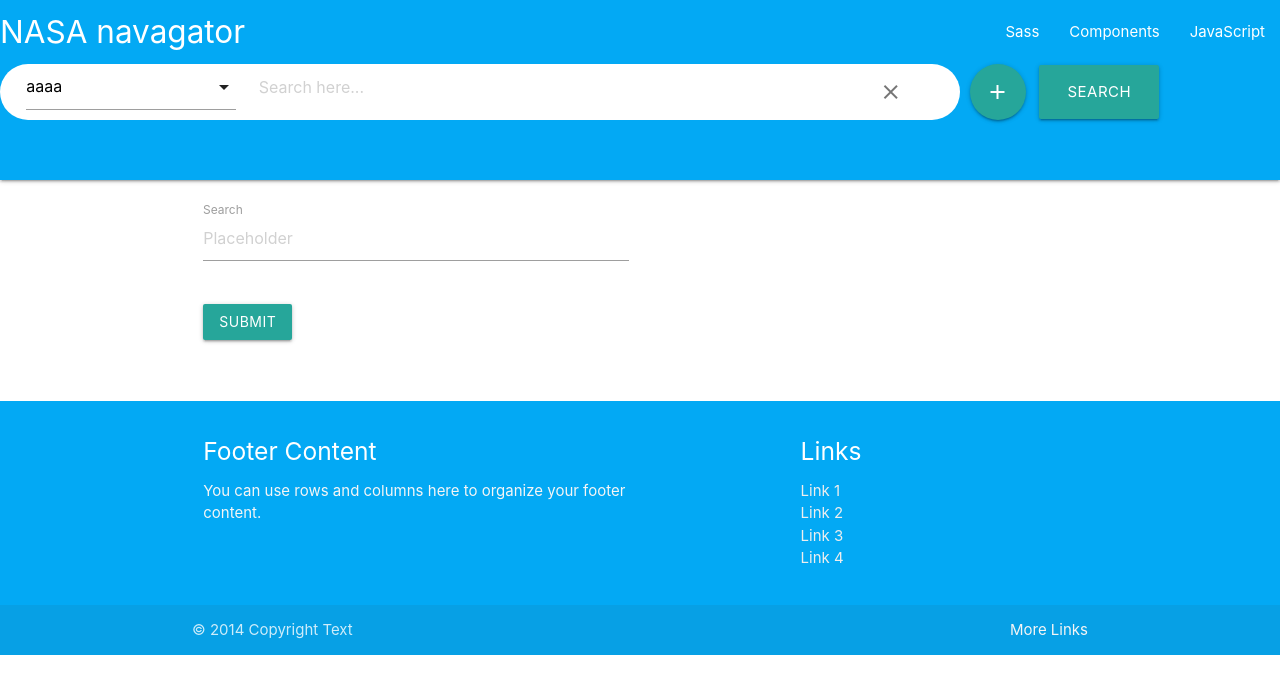
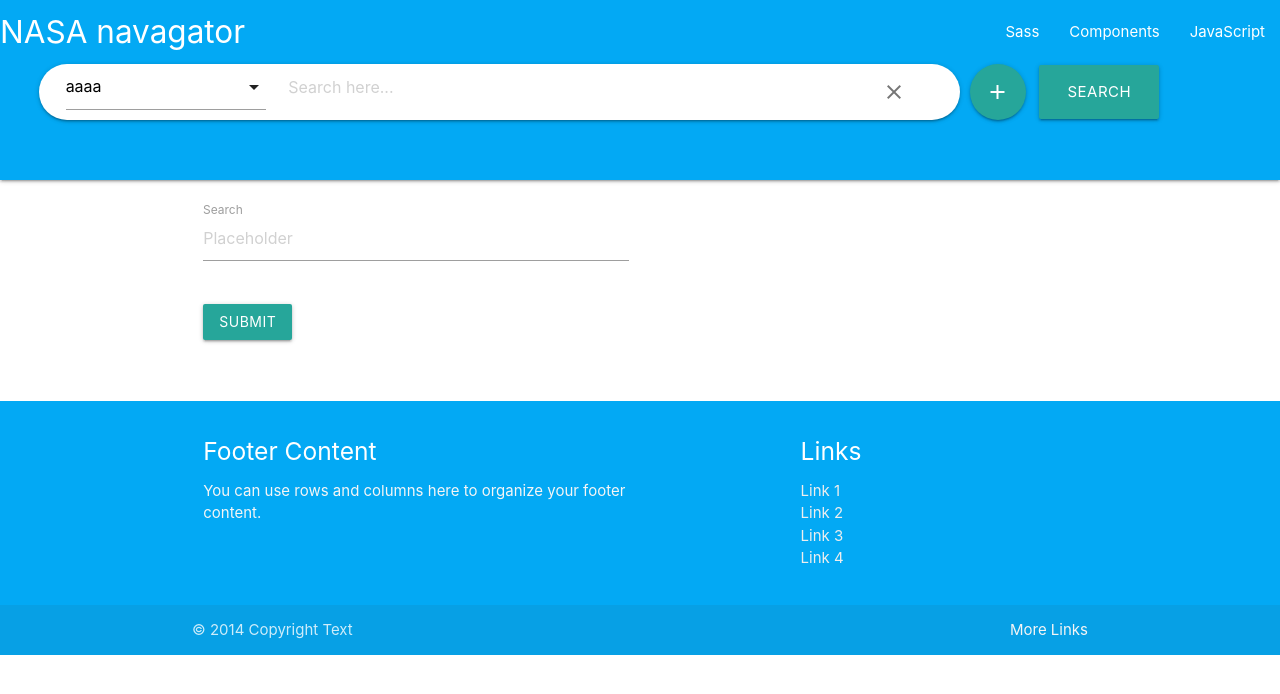
Before and after one commit to mjkern/NASAnavigator, a Jekyll site: the page built from index.html, in a window 1280 px wide. Shown: the top 694 px of the page. Built offline with Jekyll 4.4.1, drawn with Linux system fonts in a browser that asks for light colours.

Commit message:
improved search bar css

```diff
--- a/_includes/header.html
+++ b/_includes/header.html
@@ -15,7 +15,7 @@
             <div class="row">
               <div class="col s12 m9">
 
-                <div class="row criterion" id="criterion-0">
+                <div class="row criterion z-depth-1" id="criterion-0">
                   <div class="input-field col s3" id="domain-0">
                     <select>
                       <option value="aaaa" selected >aaaa</option>
--- a/_sass/overrides.scss
+++ b/_sass/overrides.scss
@@ -8,22 +8,6 @@ $accent-color:         #CDDC39;
 $primary-text-color:   #212121;
 $secondary-text-color: #757575;
 $divider-color:        #BDBDBD;
-
-// search bar
-.criterion {
-  background-color: $primary-color-text;
-  border-radius: 10000px; // arbitrarily large radius makes pill shape
-  padding-right: 1em;
-  padding-left: 1em;
-}
-
-.clear-criterion {
-  cursor: pointer; // make x look clickable
-}
-
-#search-actions .btn-large {
-  margin-left: 3%;
-}
 
 // material icons
 // found here
@@ -40,3 +24,24 @@ $divider-color:        #BDBDBD;
 /* Rules for using icons as white on a dark background. */
 .material-icons.md-light { color: rgba(255, 255, 255, 1); }
 .material-icons.md-light.md-inactive { color: rgba(255, 255, 255, 0.3); }
+
+// search bar
+.criterion {
+  background-color: $primary-color-text;
+  border-radius: 10000px; // arbitrarily large radius makes pill shape
+  padding-right: 1em;
+  padding-left: 1em;
+  margin-left: 3% !important; // I don't know why this needs to be important. We've all been there :(
+}
+
+.clear-criterion {
+  cursor: pointer; // make x look clickable
+}
+
+.clear-criterion .md-dark:hover {
+  color: rgba(0, 0, 0, 0.7);
+}
+
+#search-actions .btn-large {
+  margin-left: 3%;
+}
```
